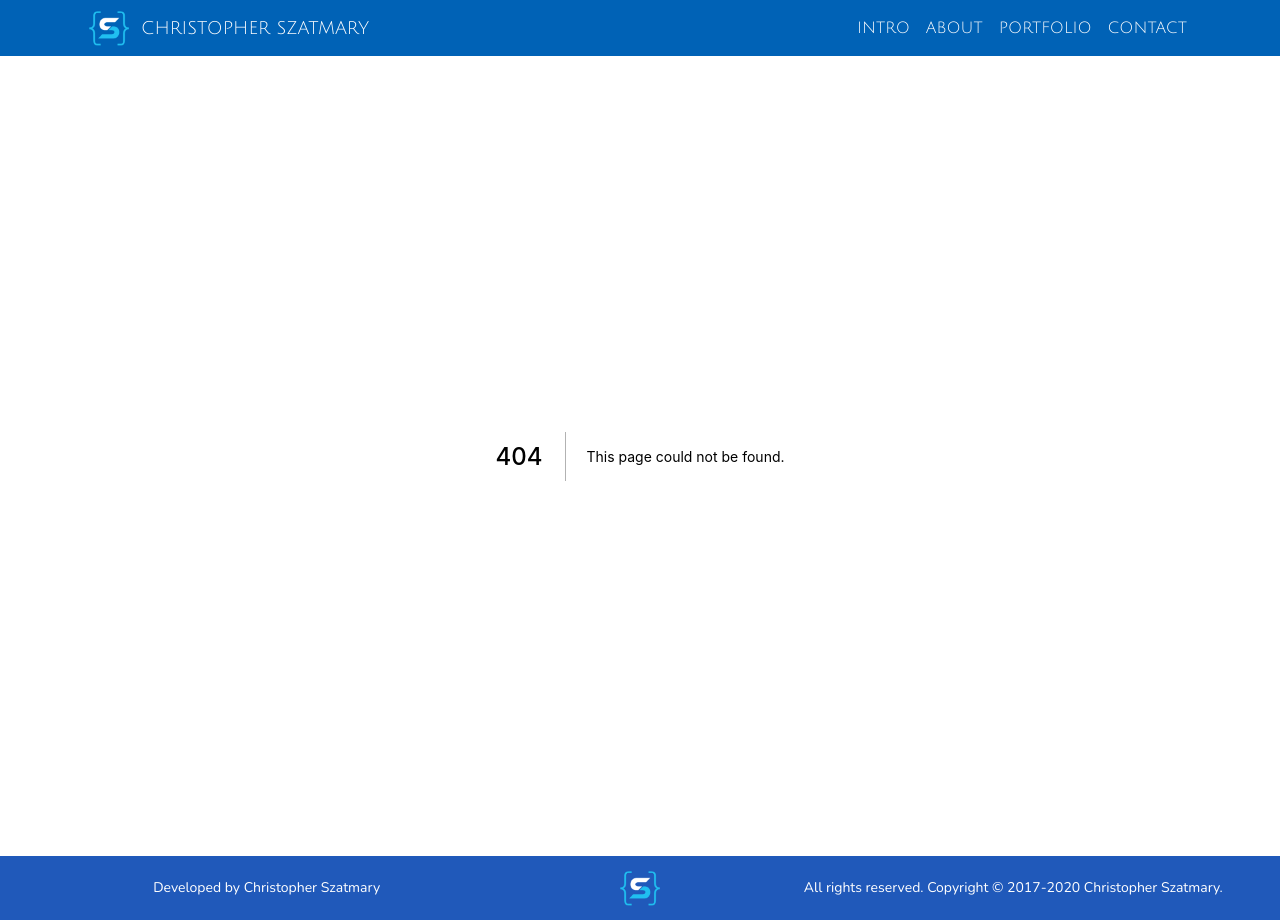
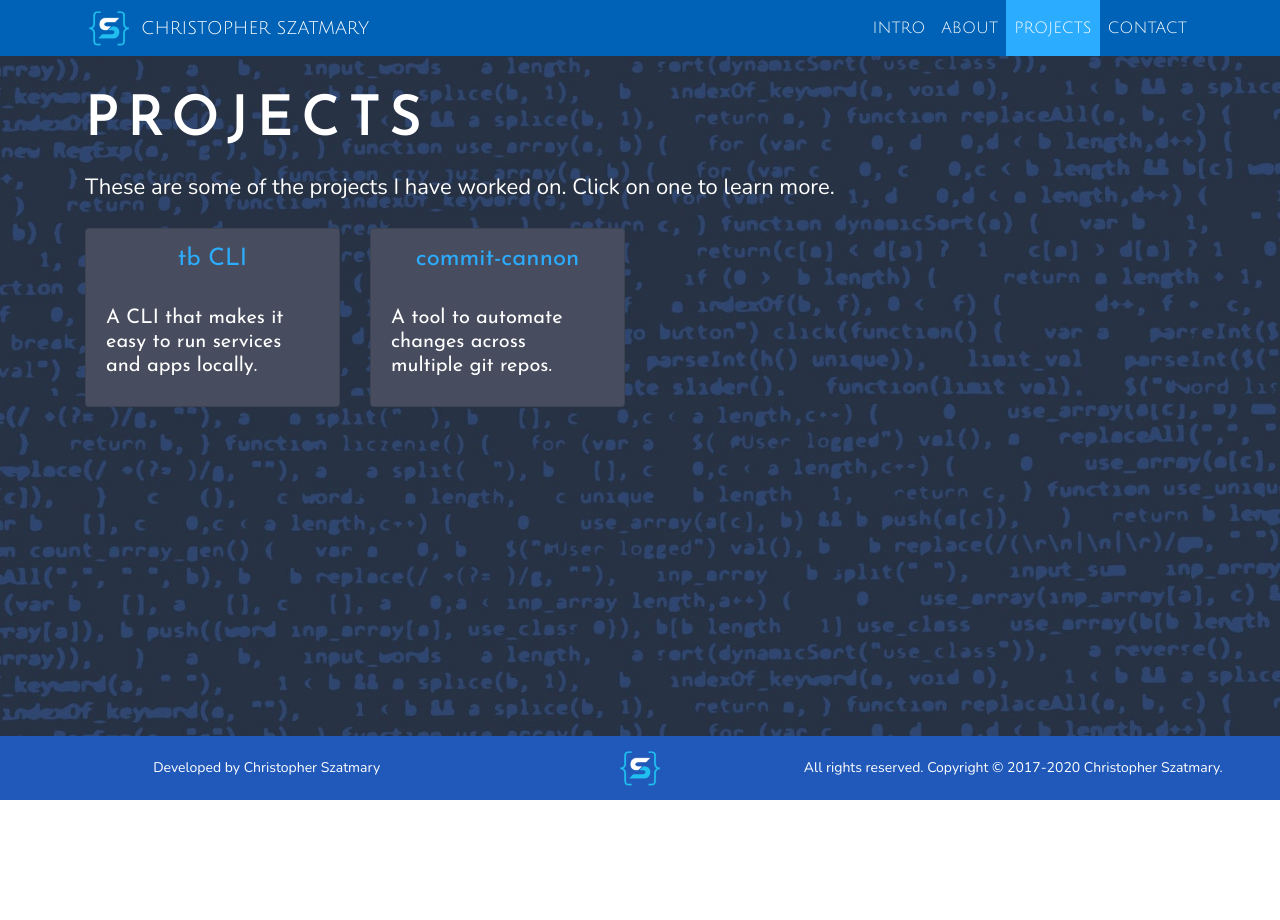
Before and after one commit to cszatmary/personal-website, a Next.js app: page /projects in a window 1280 px wide. Before the commit this address had no page. After the commit the page ends 800 px from the top, so only its background shows below. Built offline with nearby package versions, Linux system fonts and the light colour scheme.

Commit message:
Add projects page (#7)

```diff
--- a/src/pages/_app.tsx
+++ b/src/pages/_app.tsx
@@ -10,7 +10,7 @@
 const navItems = new Map([
   ["intro", "/"],
   ["about", "/about"],
-  ["portfolio", "/portfolio"],
+  ["projects", "/projects"],
   ["contact", "/contact"],
 ]);
 
--- /dev/null
+++ b/src/pages/projects/index.tsx
@@ -0,0 +1,61 @@
+import React, { FunctionComponent } from "react";
+import Link from "next/link";
+import { Container, Card, CardTitle, CardBody } from "reactstrap";
+
+import styles from "@/styles/pages/projects/index.module.scss";
+import { classNames } from "@/utils/mod";
+
+const items = [
+  {
+    title: "tb CLI",
+    text: "A CLI that makes it easy to run services and apps locally.",
+    link: "/projects/tb",
+  },
+  {
+    title: "commit-cannon",
+    text: "A tool to automate changes across multiple git repos.",
+    link: "/projects/commit-cannon",
+  },
+  // TODO add these later
+  // {
+  //   title: "dockerfiles",
+  //   text: "A collection of useful dockerfiles for different situations.",
+  //   link: "/projects/dockerfiles",
+  // },
+  // {
+  //   title: "This website",
+  //   text: "My personal website built with Next.js.",
+  //   link: "/projects/personal-website",
+  // },
+];
+
+const ProjectsPage: FunctionComponent = () => {
+  const cards = items.map((item) => (
+    <li className="col-sm-6 col-md-4 col-lg-3 py-2" key={item.title}>
+      <Card className={styles.card}>
+        <Link href={item.link}>
+          <a className={styles.cardUrl}>
+            <CardTitle className="mt-3 text-center" tag="h4">
+              {item.title}
+            </CardTitle>
+          </a>
+        </Link>
+        <CardBody>
+          <h5>{item.text}</h5>
+        </CardBody>
+      </Card>
+    </li>
+  ));
+
+  return (
+    <div className={classNames("white-text d-flex flex-grow-1", styles.projects)}>
+      <Container className="py-3">
+        <h1 className="my-3 letter-spaced">PROJECTS</h1>
+        <p>These are some of the projects I have worked on. Click on one to learn more.</p>
+        <ul className="row list-unstyled">{cards}</ul>
+      </Container>
+    </div>
+  );
+};
+
+export default ProjectsPage;
--- /dev/null
+++ b/src/styles/pages/projects/index.module.scss
@@ -0,0 +1,17 @@
+@use "../../partials/variables" as *;
+@use "../../partials/mixins" as *;
+
+.projects {
+  @include set-background("/images/backgrounds/projects.jpg");
+}
+
+.card {
+  background-color: #474d5e;
+  width: 100%;
+  height: 100%;
+}
+
+.cardUrl {
+  @include set-color(color, $cs-light-blue, $logo-color);
+  text-decoration: none !important;
+}
```
Also changed, not shown: public/images/backgrounds/projects.jpg (added).
